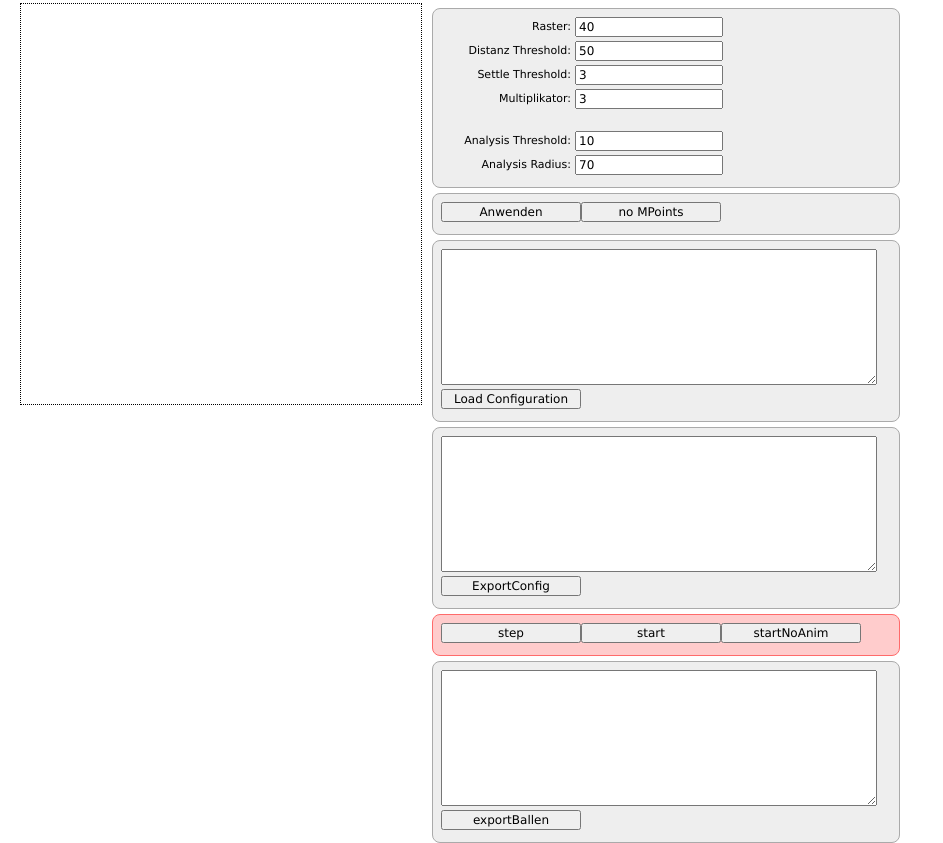
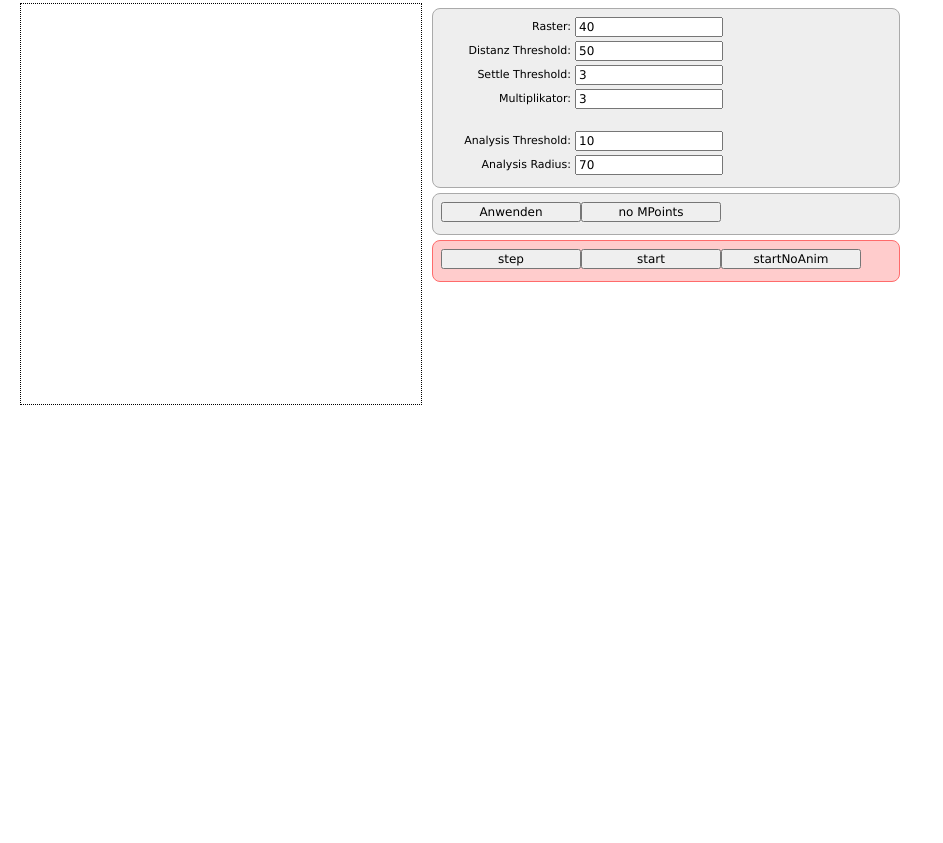
Before and after one commit to seriousManual/agglomeration, a plain HTML site: page index.html in a window 1280 px wide. Shown: the part 135-978 px from the top of the page, without its empty margins (0-943 px from the left). After the commit the page ends 800 px from the top, so only its background shows below. Drawn offline with Linux system fonts and the light colour scheme.

Commit message:
remove unneeded stuff

```diff
--- a/index.html
+++ b/index.html
@@ -43,28 +43,10 @@
 				<br style="clear:both">
 			</div>
 
-			<div class="subPanel">
-				<textarea name="loadConfig"></textarea>
-				<input type="button" id="load" value="Load Configuration">
-				<br style="clear:both">
-			</div>
-
-			<div class="subPanel">
-				<textarea name="exportConfig"></textarea>
-				<input type="button" id="export" value="ExportConfig">
-				<br style="clear:both">
-			</div>
-
 			<div class="subPanel" id="go">
 				<input type="button" id="step" value="step">
 				<input type="button" id="start" value="start">
 				<input type="button" id="startNoAnim" value="startNoAnim">
-				<br style="clear:both">
-			</div>
-
-			<div class="subPanel">
-				<textarea name="exportBallen"></textarea>
-				<input type="button" id="exportBallen" value="exportBallen">
 				<br style="clear:both">
 			</div>
 		</div>
```
